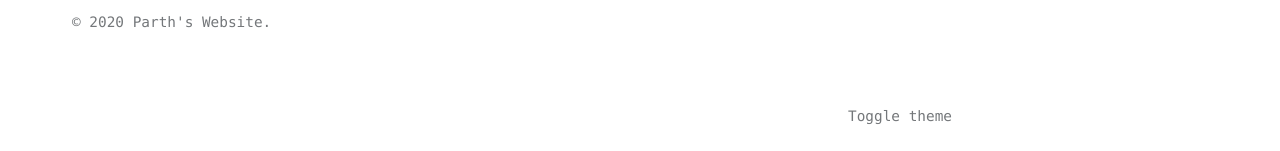
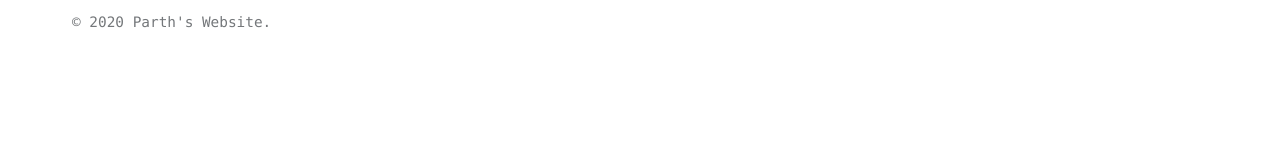
Before and after one commit to parthsaraswat/parthsaraswat.github.io, a Jekyll site: the page built from index.md, in a window 1280 px wide. Shown: the part 960-1111 px from the top of the page. Built offline with Jekyll 4.4.1, drawn with Linux system fonts in a browser that asks for light colours; after the commit the page ends 1021 px from its top, so only the background shows below that.

Commit message:
footer2 removed

```diff
--- a/_layouts/default.html
+++ b/_layouts/default.html
@@ -51,7 +51,6 @@
     </div>
 
     {% include footer.html %}
-    {% include footer2.html %}
     {% include scripts.html %}
 
   </body>
```
Also changed, not shown: 8 other files.
